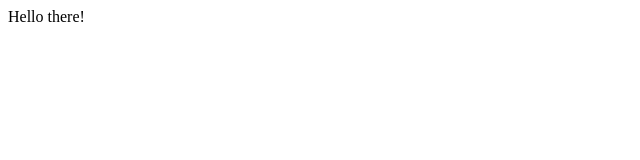
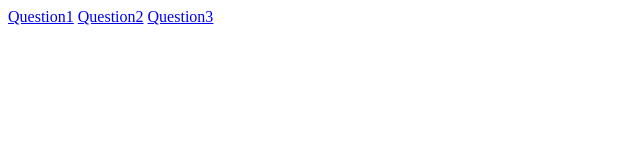
Before and after one commit to IsHaikal/Lab4bWeb, a plain HTML site: page Index.html in a window 1280 px wide. Shown: the whole page, without its empty margins (0-640 px from the left). Drawn offline with Linux system fonts and the light colour scheme.

Commit message:
tambah index

```diff
--- a/Index.html
+++ b/Index.html
@@ -2,19 +2,12 @@
 <html lang="en">
 <head>
     <meta charset="UTF-8">
-
+    <meta name="viewport" content="width=device-width, initial-scale=1.0">
+    <title>Document</title>
 </head>
 <body>
-
-<div id="myElement">
-    <p>Welcome to my website!</p>
-</div>
-
-<Script>
-
- document.getElementById("myElement").innerHTML = "Hello there!";
-
-</Script>
-
+    <a href="Question1.html">Question1</a>
+    <a href="Question2.html">Question2</a>
+    <a href="Question3.html">Question3</a>
 </body>
 </html>
```
